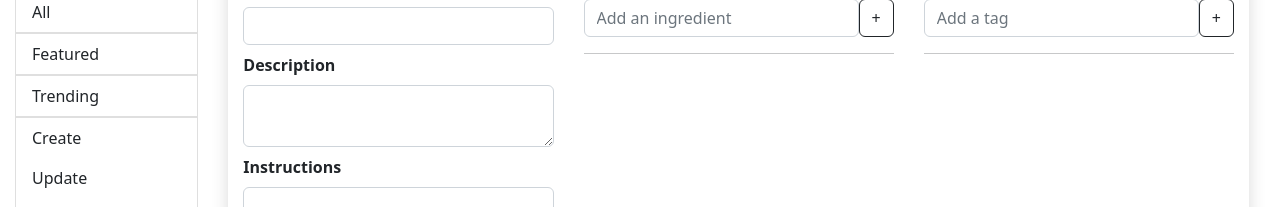
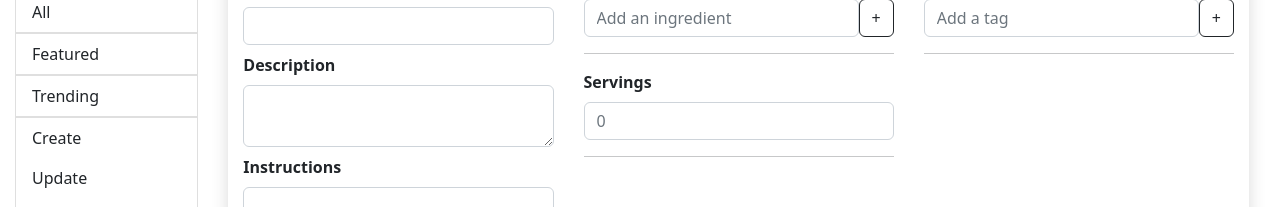
Before and after one commit to r-lutrick/HealthFirst, a React (Create React App) app in the folder client/: page /create in a window 1280 px wide. Shown: the part 179-386 px from the top of the page. Built offline with nearby package versions, Linux system fonts and the light colour scheme.

Commit message:
servings updates

```diff
--- a/client/src/components/Create.jsx
+++ b/client/src/components/Create.jsx
@@ -7,6 +7,7 @@ const Create = () => {
     const [name, setName] = useState('')
     const [description, setDescription] = useState('')
     const [instructions, setInstructions] = useState('')
+    const [servings, setServings] = useState(0)
     // Arrays
     const [ingredient, setIngredient] = useState('')
     const [ingredients, setIngredients] = useState([])
@@ -20,6 +21,7 @@ const Create = () => {
         e.preventDefault()
         setIngredients([...ingredients, ingredient])
     }
+
     const addTag = (e) => {
         e.preventDefault()
         setTags([...tags, tag])
@@ -33,6 +35,7 @@ const Create = () => {
             name,
             description,
             instructions,
+            servings,
             tags,
             ingredients,
         }
@@ -84,6 +87,13 @@ const Create = () => {
                     <hr />
                     {/* LOAD INGREDIENTS */}
                     {ingredients.map((ing, i) => { return (<p key={i}>{ing}</p>) })}
+                    { /* SERVING COLUMN */}
+                    <label htmlFor="instructions"><b>Servings</b></label>
+                    <div className='d-flex'>
+                        <input className='form-control' placeholder='0'
+                            type="number" onChange={(e) => { setServings(e.target.value) }} />
+                    </div>
+                    <hr />
                 </div>
                 {/* TAG COLUMN */}
                 <div className='col-4'>
--- a/client/src/components/Update.jsx
+++ b/client/src/components/Update.jsx
@@ -8,6 +8,7 @@ const Update = () => {
     const [instructions, setInstructions] = useState('')
     const [ingredients, setIngredients] = useState([])
     const [tags, setTags] = useState([])
+    const [servings, setServings] = useState()
     // New items for arrays
     const [ingredient, setIngredient] = useState('')
     const [tag, setTag] = useState('')
@@ -25,6 +26,7 @@ const Update = () => {
                 setDescription(recipe.description)
                 setInstructions(recipe.instructions)
                 setIngredients(recipe.ingredients)
+                setServings(recipe.servings)
                 setTags(recipe.tags)
                 setLoaded(true)
             })
@@ -39,6 +41,7 @@ const Update = () => {
             description,
             instructions,
             ingredients,
+            servings,
             tags
         }
         axios.put(`http://localhost:8000/api/recipe/update/${id}`, putObj)
@@ -118,6 +121,11 @@ const Update = () => {
                             )
                         })
                     }
+                    <label htmlFor="instructions"><b>Servings</b></label>
+                    <div className='d-flex'>
+                        <input className='form-control' value={servings}
+                            type="number" onChange={(e) => { setServings(e.target.value) }} />
+                    </div>
                 </div>
                 {/* TAG COLUMN */}
                 <div className='col-4'>
--- a/client/src/components/View.jsx
+++ b/client/src/components/View.jsx
@@ -7,11 +7,13 @@ const View = () => {
     const { id } = useParams()
     const [recipe, setRecipe] = useState([])
     const [loaded, setLoaded] = useState(false)
+    const [servings, setServings] = useState('')
 
     useEffect(() => {
         axios.get(`http://localhost:8000/api/recipe/get/${id}`)
             .then(res => {
                 setRecipe(res.data)
+                setServings(res.data)
                 // console.log(res.data)
                 setLoaded(true)
             })
@@ -36,7 +38,7 @@ const View = () => {
             <div className='d-flex justify-content-between mt-3'>
                 <h3>Ingredients</h3>
                 {/* Serving size can increase/multiply the ingredients */}
-                <p>Serving: <input type="number" /></p>
+                <p>Servings: <input type="number" defaultValue={recipe.servings}/></p>
             </div>
             <ul className='list-group col-12 my-2'>
                 {
```
Also changed, not shown: 1 other file (tests, documents, lock files or other folders).
